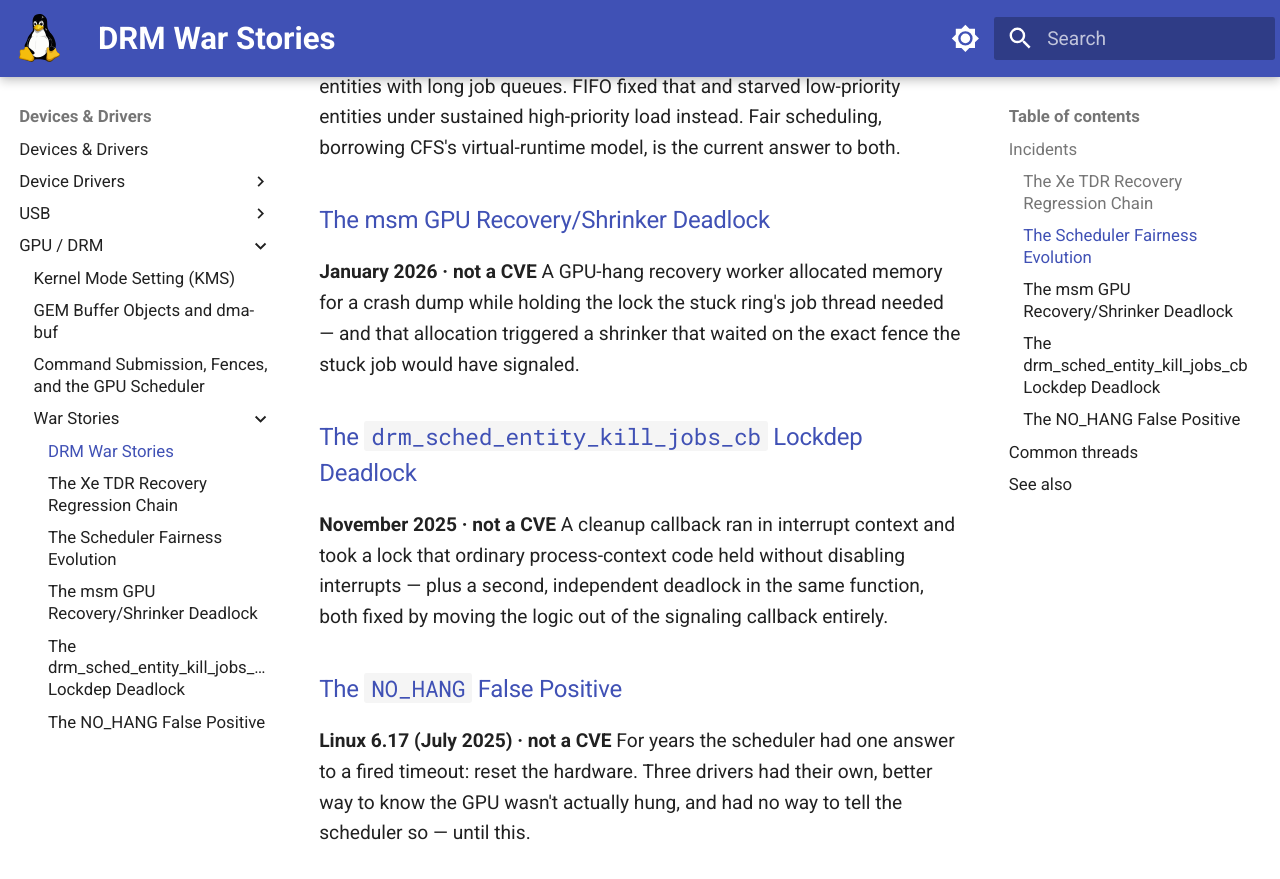
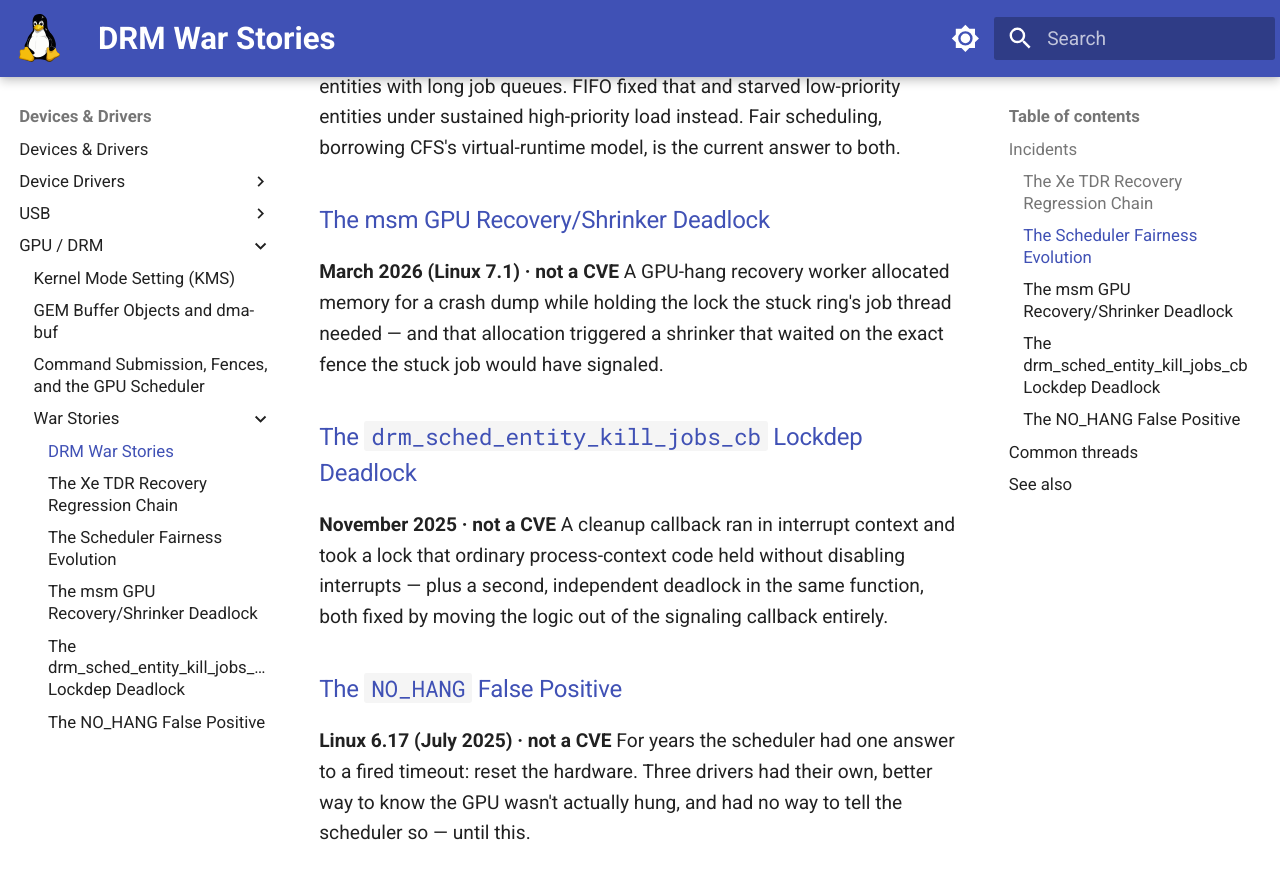
Before and after one commit to laveeshb/linux-kernel-internals, an MkDocs documentation site: the page built from docs/drm/war-stories.md, in a window 1280 px wide and 900 px high, scrolled down 1546 px. Shown: the top 879 px of the window. Built offline with MkDocs 1.6.1 and Material for MkDocs 9.7.7, drawn with Linux system fonts in a browser that asks for light colours.

Commit message:
Fix msm-shrinker-deadlock.md date and missing truncation marker
The dek line and landing-page summary both used the commit's author
date (January 2026) as the 'Landed' date; the commit actually merged
into mainline in the Linux 7.1 cycle (committer date March 31, 2026,
confirmed as behind v7.1-rc1 and diverged from v7.0). Corrected both.

Also added a missing '...' truncation marker where the first hung-task
trace silently dropped the kernel-version line between the two quoted
lines -- every other elision point already had one.

```diff
--- a/docs/drm/war-stories.md
+++ b/docs/drm/war-stories.md
@@ -21,7 +21,7 @@
 Round robin starved entities with long job queues. FIFO fixed that and starved low-priority entities under sustained high-priority load instead. Fair scheduling, borrowing CFS's virtual-runtime model, is the current answer to both.
 
 ### [The msm GPU Recovery/Shrinker Deadlock](war-stories/msm-shrinker-deadlock.md)
-**January 2026 · not a CVE**
+**March 2026 (Linux 7.1) · not a CVE**
 A GPU-hang recovery worker allocated memory for a crash dump while holding the lock the stuck ring's job thread needed — and that allocation triggered a shrinker that waited on the exact fence the stuck job would have signaled.
 
 ### [The `drm_sched_entity_kill_jobs_cb` Lockdep Deadlock](war-stories/entity-kill-jobs-deadlock.md)
```
Also changed, not shown: docs/drm/war-stories/msm-shrinker-deadlock.md (+2 -1 lines).
